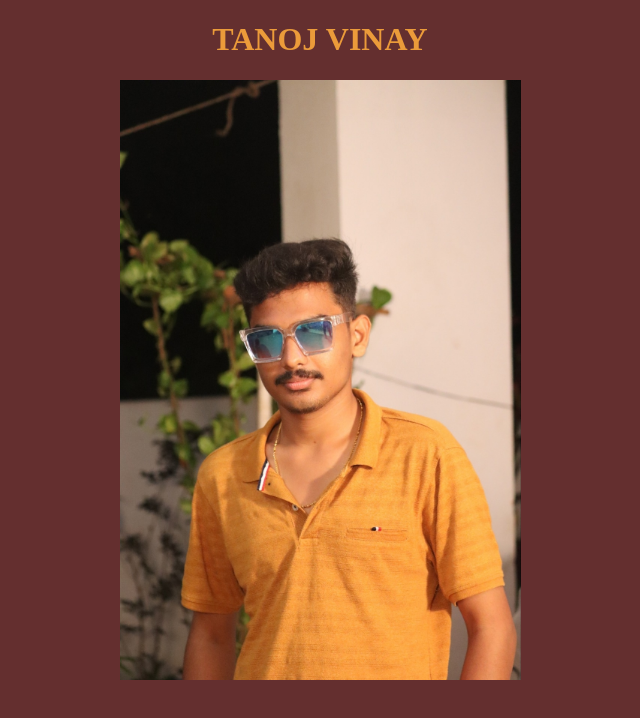
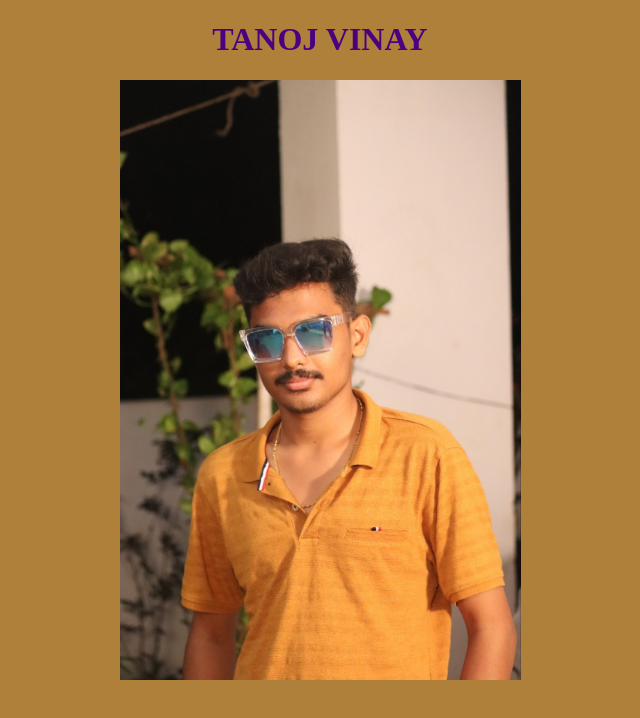
Before and after one commit to Tanojvinay/tanoj1, a plain HTML site: page index.html in a window 1280 px wide. Shown: the whole page, without its empty margins (320-960 px from the left). Drawn offline with Linux system fonts and the light colour scheme.

Commit message:
Update index.html

```diff
--- a/index.html
+++ b/index.html
@@ -3,10 +3,10 @@
 <head>
     <meta charset="UTF-8">
     <meta name="viewport" content="width=device-width, initial-scale=1.0">
-    <title>Document</title>
+    <title>Tanoj</title>
     <style>
         body{
-            background-color: rgba(84, 26, 26, 0.906);
+            background-color: rgb(175, 128, 57);
 
             text-align: center;
 
@@ -16,7 +16,7 @@
 
 </head>
 <body bgcolor="yellow">
-    <h1 style="color: rgb(235, 155, 58);" font-size:15 >TANOJ VINAY</h1>
+    <h1 style="color: indigo;" font-size:15 >TANOJ VINAY</h1>
 
 
     <img src="tanoj.jpg" width=401 px height=600 px>
```
